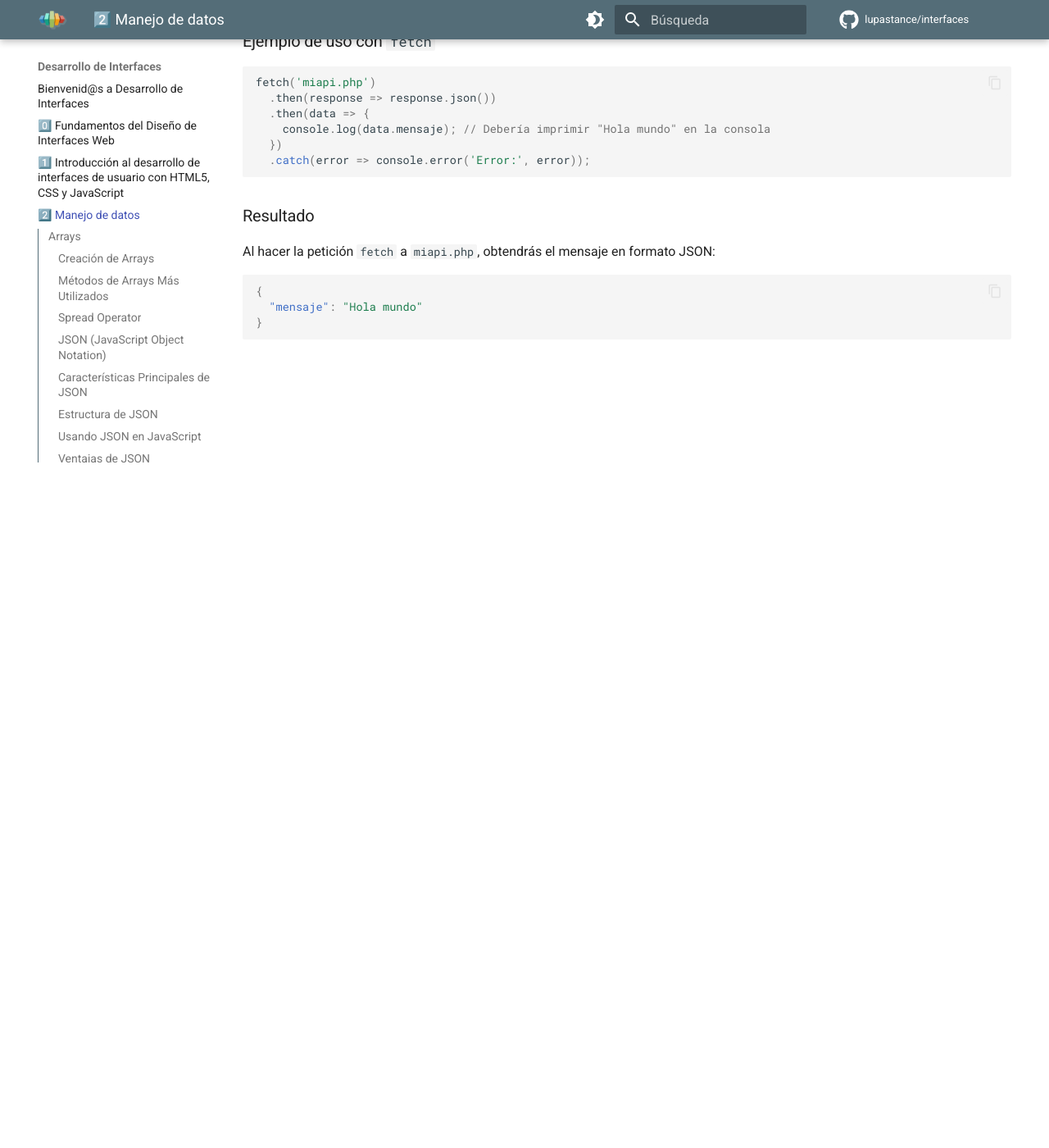
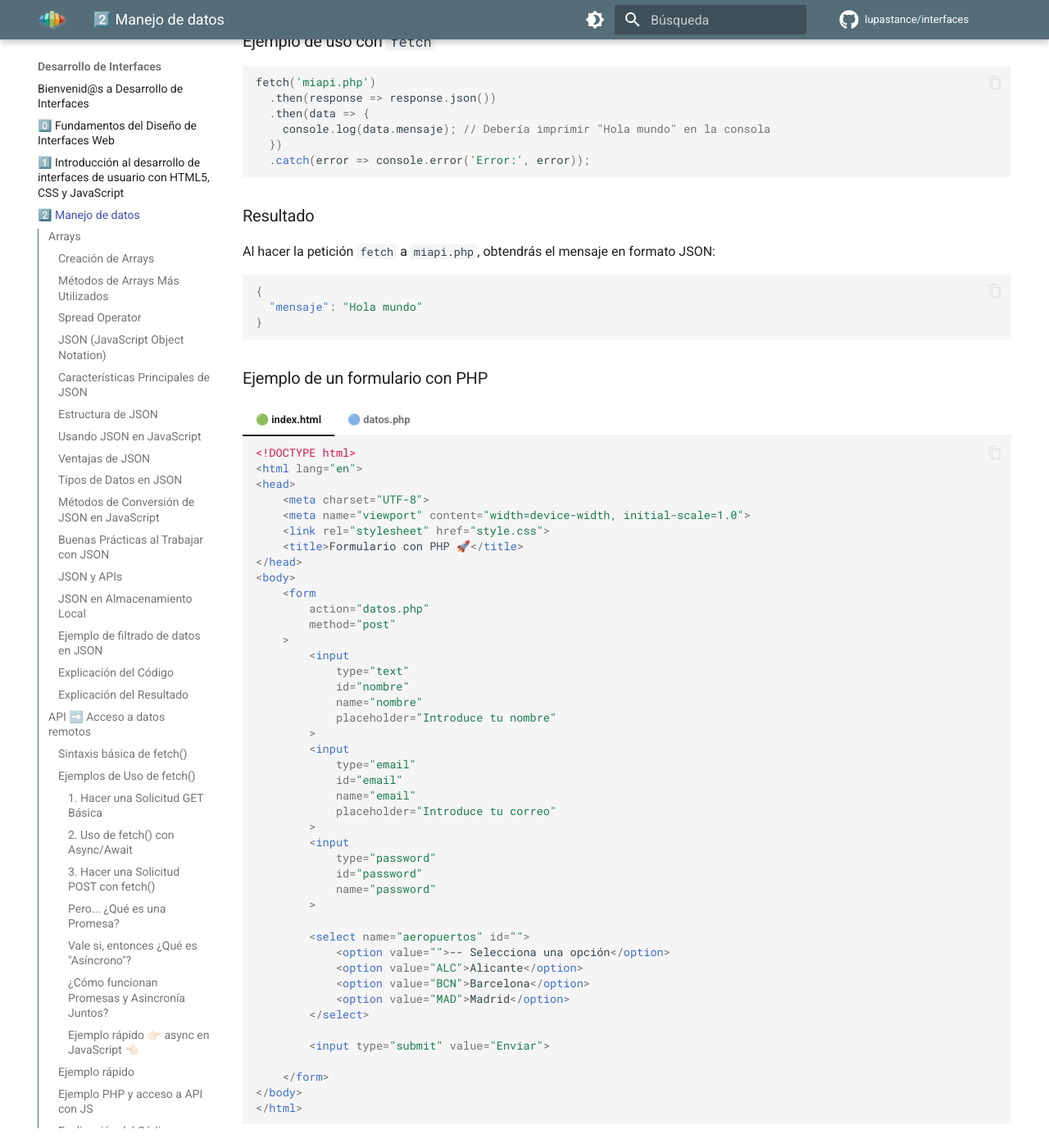
Before and after one commit to lupastance/interfaces, an MkDocs documentation site: the page built from docs/2 - Manejo de datos.md, in a window 1280 px wide and 1400 px high, scrolled down 13976 px. Shown: the whole window at 82% size. Built offline with MkDocs 1.6.1 and Material for MkDocs 9.7.7, drawn with Linux system fonts in a browser that asks for light colours; comment, search, counter and statistics services are not loaded; before the commit the page ends 14564 px from its top, so only the background shows below that.

Commit message:
Adding php example

````diff
--- a/docs/2 - Manejo de datos.md
+++ b/docs/2 - Manejo de datos.md
@@ -588,3 +588,74 @@
   "mensaje": "Hola mundo"
 }
 ```
+
+### Ejemplo de un formulario con PHP
+
+=== "🟢 index.html"
+
+    ```html
+    <!DOCTYPE html>
+    <html lang="en">
+    <head>
+        <meta charset="UTF-8">
+        <meta name="viewport" content="width=device-width, initial-scale=1.0">
+        <link rel="stylesheet" href="style.css">
+        <title>Formulario con PHP 🚀</title>
+    </head>
+    <body>
+        <form
+            action="datos.php"
+            method="post"
+        >
+            <input
+                type="text"
+                id="nombre"
+                name="nombre"
+                placeholder="Introduce tu nombre"
+            >
+            <input
+                type="email"
+                id="email"
+                name="email"
+                placeholder="Introduce tu correo"
+            >
+            <input
+                type="password"
+                id="password"
+                name="password"
+            >
+
+            <select name="aeropuertos" id="">
+                <option value="">-- Selecciona una opción</option>
+                <option value="ALC">Alicante</option>
+                <option value="BCN">Barcelona</option>
+                <option value="MAD">Madrid</option>
+            </select>
+
+            <input type="submit" value="Enviar">
+
+        </form>
+    </body>
+    </html>
+    ```
+=== "🔵 datos.php"
+
+    ```php
+        <?php
+          $nombre = $_POST["nombre"];
+          $email = $_POST["email"];
+          $password = $_POST["password"];
+          $aeropuertos = $_POST["aeropuertos"];
+
+          htmlElement('p', 'Nombre: ', $nombre);
+          htmlElement('p', 'E-mail: ', $email);
+          htmlElement('p', 'Password: ', $password);
+          htmlElement('p', 'Aeropuerto: ', $aeropuertos);
+
+          function htmlElement($tag, $label, $cadena){
+              echo '<' . $tag . '>';
+              echo $label . $cadena;
+              echo '</' . $tag . '>';
+          }
+      ?>
+    ```
````
